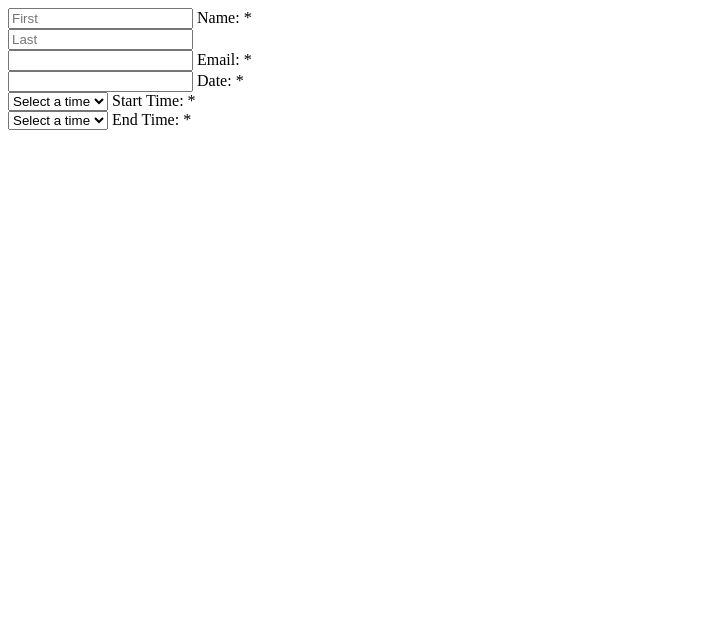
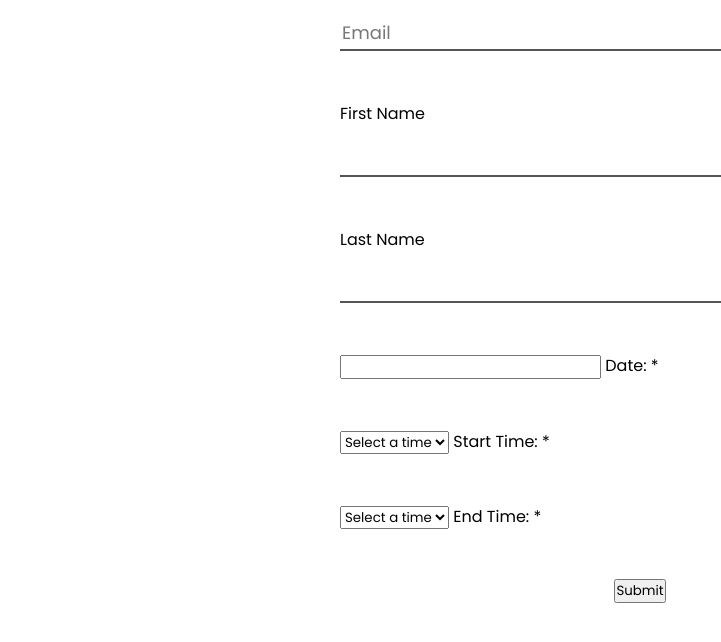
Before and after one commit to WarrenWatts/ESET-Capstone-Web-Server, a Django app: page /form/ in a window 1280 px wide. Shown: the top 642 px of the page, without its empty margins (0-721 px from the left). Run offline with Django 4.2, Linux system fonts and the light colour scheme; data that the repository does not hold is empty; parts of the project's set-up code (start-up, migrations or seed data) failed here and were passed over.

Commit message:
Completing the client-side input validation with Javascript (hopefully).

```diff
--- a/reserves/templates/reserves/forms/form.html
+++ b/reserves/templates/reserves/forms/form.html
@@ -19,35 +19,43 @@
     <script src="{% static 'scripts/jquery-ui-1.13.2/jquery-ui.min.js' %}"></script>
 </head>
 <body>
-    <form>
-        <div>
-            <input type="text" placeholder="First" id="first">
-            <label for="first">Name: *</label>
+    <form novalidate class="hero">
+        <div class="input-group">
+            <label id="emailLabel">Email</label>
+            <input type="email" id="emailField" pattern="[A-Za-z\._\-0-9]*[@][A-Za-z]*[\.][a-z]{2,4}$"
+                    maxlength="62" required>
+            <span id="emailError"></span>
         </div>
-        <div>
-            <input type="text" placeholder="Last">
+        <div class="input-group">
+            <label id="firstNameLabel">First Name</label>
+            <input type="text" id="firstField" pattern="[A-za-z]{1,50}" maxlength="50" required>
+            <span id="firstError"></span>
         </div>
-        <div>
-            <input type="email" id="email">
-            <label for="email">Email: *</label>
+        <div class="input-group">
+            <label id="lastNameLabel">Last Name</label>
+            <input type="text" id="lastField" pattern="[A-za-z]{1,50}" maxlength="50" required>
+            <span id="lastError"></span>
         </div>
-        <div>
-            <input type="text" id="datePicker">
+        <div class="input-group">
+            <input type="text" id="datePicker" required>
             <label for="datePicker">Date: *</label>
+            <span id="datePickError"></span>
         </div>
-        <div>
-            <select id="starttime">
+        <div class="input-group">
+            <select id="starttime" required>
                 <option>Select a time</option>
             </select>
             <label for="starttime">Start Time: *</label>
+            <span id="startTimeError"></span>
         </div>
-        <div>
-            <select id="endtime">
+        <div class="input-group">
+            <select id="endtime" required>
                 <option>Select a time</option>
             </select>
             <label for="endtime">End Time: *</label>
+            <span id="endTimeError"></span>
         </div>
-        <label id='dt'></label>
+        <button>Submit</button>
     </form>
     <script src="{% static 'scripts/form.js' %}" defer></script>
     {{myMembers|json_script}}
--- a/reserves/templates/reserves/static/scripts/form.js
+++ b/reserves/templates/reserves/static/scripts/form.js
@@ -3,12 +3,12 @@ const dataFromDB = JSON.parse(
     nextElementSibling.textContent
 );
 
+const startSel = document.getElementById("starttime");
+const endSel = document.getElementById("endtime");
 
 
 window.onload = function() {
     let dateSel = "";
-    let startSel = document.getElementById("starttime");
-    let endSel = document.getElementById("endtime");
 
     $("#datePicker").datepicker({
         dateFormat: 'yy-mm-dd',
@@ -20,7 +20,7 @@ window.onload = function() {
             dateSel = this.value;
             for(let start in dataFromDB[this.value])
                 startSel.options[startSel.options.length] = new Option(timeDisplayed(start), start);
-            }
+        },
     });
 
     startSel.onchange = function() {
@@ -51,3 +51,128 @@ function timeDisplayed(theTime){
     return `${displayHour}:${extraZero}${displayMin}
             ${hourPeriod}`;
 }
+
+
+
+const emailField = document.getElementById("emailField");
+const emailError = document.getElementById("emailError");
+
+const firstNameField = document.getElementById("firstField");
+const firstNameError = document.getElementById("firstError");
+
+const lastNameField = document.getElementById("lastField");
+const lastNameError = document.getElementById("lastError");
+
+const form = document.querySelector("form");
+
+const datePickError = document.getElementById("datePickError");
+const startTimeError = document.getElementById("startTimeError");
+const endTimeError = document.getElementById("endTimeError");
+
+const regularExp = {
+    email: RegExp(/^[A-Za-z\._\-0-9]*[@][A-Za-z]*[\.][a-z]{2,4}$/),
+    name: RegExp(/^[A-za-z]{1,50}$/),
+}
+
+const typedFieldList = [emailField, firstNameField, lastNameField];
+const typedErrorList = [emailError, firstNameError, lastNameError];
+const otherFieldList =  [startSel, endSel];
+const otherErrorList = [startTimeError, endTimeError];
+const errorMsgList = [
+    "Please enter a proper email",
+    "Please enter alphabetic characters only",
+    "Please enter alphabetic characters only",
+];
+
+
+emailField.addEventListener("blur", function() {blurFunction(errorMsgList[0], emailField, emailError)});
+emailField.addEventListener("focus", focusFunction(regularExp.email, emailField, emailError));
+
+firstNameField.addEventListener("blur", function() {blurFunction(errorMsgList[1], firstNameField, firstNameError)});
+firstNameField.addEventListener("focus", focusFunction(regularExp.name, firstNameField, firstNameError));
+
+lastNameField.addEventListener("blur", function() {blurFunction(errorMsgList[2], lastNameField, lastNameError)});
+lastNameField.addEventListener("focus", focusFunction(regularExp.name, lastNameField, lastNameError));
+
+
+
+form.addEventListener("submit", (event) => {
+    let prevent = false;
+    let theFocus = false;
+    // For the typed fields
+    for (let i = 0; i < typedFieldList.length; i++) {
+        if(blurFunction(errorMsgList[i], typedFieldList[i], typedErrorList[i])) {
+            prevent = true;
+            if(!theFocus) {
+                theFocus = true;
+                typedFieldList[i].focus();
+            }
+        }
+    }
+
+    // For jQuery calendar
+    if($("#datePicker").val() == "") {
+        datePickError.textContent = "This field is required";
+        prevent = true;
+        if(!theFocus) {
+            theFocus = true;
+            $("#datePicker").focus();
+        }
+    }
+    else{
+        datePickError.textContent = "";
+    }
+
+    // For
+    for(let j = 0; j < otherFieldList.length; j++) {
+
+        if(otherFieldList[j].options[otherFieldList[j].selectedIndex].value == "Select a time"){
+            otherErrorList[j].innerHTML = "This field is required";
+            prevent = true;
+            if(!theFocus) {
+                theFocus = true;
+                otherFieldList[j].focus();
+            }
+        }
+        else{
+            otherErrorList[j].innerHTML = "";
+        }
+    }
+
+
+    if(prevent)
+        event.preventDefault();
+});
+
+
+
+function blurFunction(theMsg, theField, theError){
+    if(!theField.validity.valid) {
+        theField.style.backgroundColor = "red";
+        if(!theField.value) { // Checking if the field is empty
+            theError.innerHTML = "This field is required";
+        }
+        else{
+            theError.innerHTML = theMsg;
+        }
+        return true;
+    }
+    else{
+        theField.style.backgroundColor = "white";
+        return false;
+    }
+}
+
+
+
+function focusFunction(expression, theField, theError) {
+    theField.addEventListener("input", function(){
+        if(theField.value.match(expression)){
+            theField.style.backgroundColor = "green";
+            theError.innerHTML = "";
+        }
+        else{
+            theField.style.backgroundColor = "white";
+        }
+    });
+}
--- a/reserves/templates/reserves/static/styles/form.css
+++ b/reserves/templates/reserves/static/styles/form.css
@@ -1 +1,58 @@
 .ui-datepicker {font-family: 'Segoe UI', Tahoma, Geneva, Verdana, sans-serif;}
+
+*{
+    margin: 0;
+    padding: 0;
+    box-sizing: border-box;
+    font-family: Poppins, sans-serif;
+  }
+
+
+  .hero{
+    width: 100%;
+    height: 100%;
+    display: flex;
+    flex-direction: column;
+
+    align-items: center;
+    justify-content: center;
+  }
+
+  .input-group {
+    width: 90%;
+    max-width: 600px;
+    position: relative;
+    margin-bottom: 50px;
+  }
+
+  #emailField, #firstField, #lastField{
+    display: block;
+    width: 100%;
+    border: 0;
+    border-bottom: 2px solid #555;
+    background: transparent;
+    outline: none;
+    font-size: 26px;
+    padding: 5px 2px;
+    position: relative;
+    z-index: 10;
+  }
+
+  #emailLabel{
+    display: block;
+    position: absolute;
+    bottom: 5px;
+    left: 2px;
+    color: #777;
+    font-size: 18px;
+  }
+
+  #emailError, #firstError, #lastError,
+  #datePickError, #startTimeError, #endTimeError{
+    position: absolute;
+    top: 100%;
+    left: 2px;
+    font-size: 16px;
+    font-weight: 400;
+    color: red;
+  }
```
Also changed, not shown: 1 other file. Lines whose indentation alone changed are shown as unchanged.
